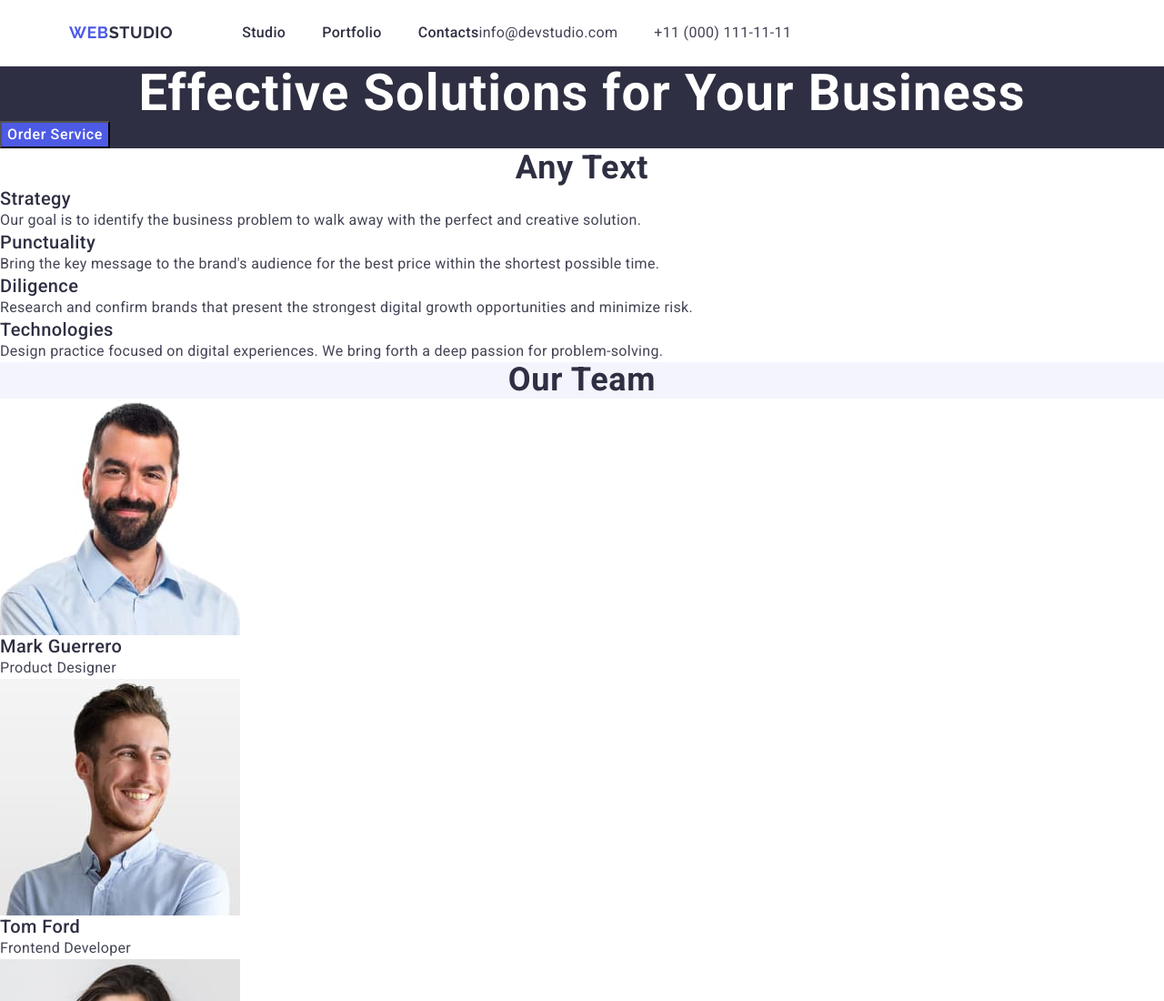
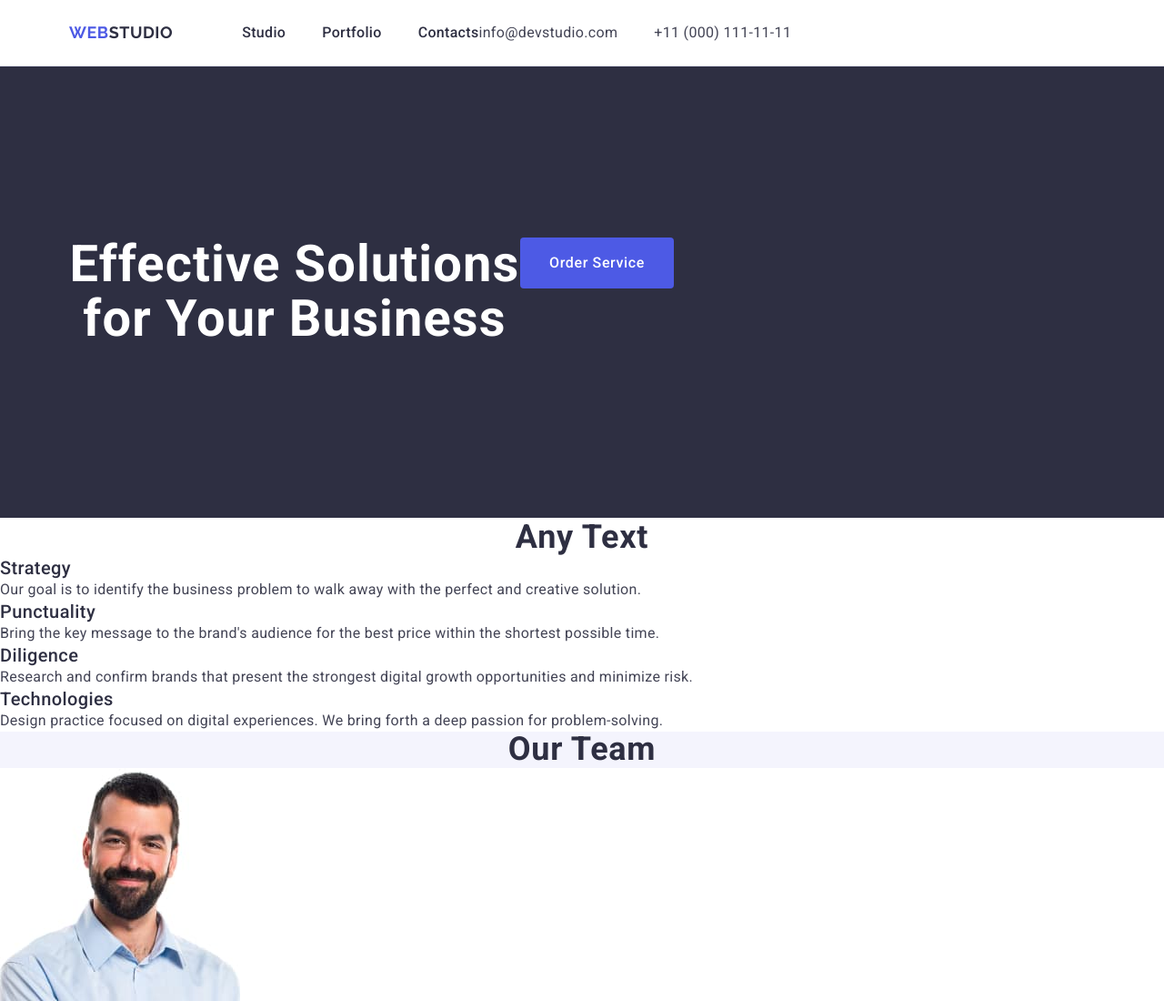
Before and after one commit to blavikensbutcher/goit-markup-hw-03, a plain HTML site: page index.html in a window 1280 px wide. Shown: the top 1100 px of the page at 91% size. Drawn offline with nearby package versions, Linux system fonts and the light colour scheme.

Commit message:
cross-check first section

```diff
--- a/css/styles.css
+++ b/css/styles.css
@@ -124,6 +124,7 @@ address {
   color: #fff;
   text-align: center;
   /* Header 1 */
+  max-width: 496px;
   font-size: 56px;
   font-style: normal;
   font-weight: 700;
@@ -167,6 +168,7 @@ address {
 }
 
 .first-section {
+  padding: 188px 0;
   background-color: #2e2f42;
 }
 
@@ -246,6 +248,11 @@ address {
 }
 
 .order-service-button {
+  display: block;
+  min-width: 169px;
+  height: 56px;
+  border: none;
+  border-radius: 4px;
   background: var(--iris, #4d5ae5);
   cursor: pointer;
   color: #ffffff;
--- a/index.html
+++ b/index.html
@@ -64,10 +64,12 @@
     <main>
       <!-- FIRST MAIN SECTION  -->
       <section class="first-section">
-        <h1 class="first-header">Effective Solutions for Your Business</h1>
-        <button type="button" class="order-service-button">
-          Order Service
-        </button>
+        <div class="container">
+          <h1 class="first-header">Effective Solutions for Your Business</h1>
+          <button type="button" class="order-service-button">
+            Order Service
+          </button>
+        </div>
       </section>
       <!-- SECOND SECTION  -->
       <section class="second-section">
```
